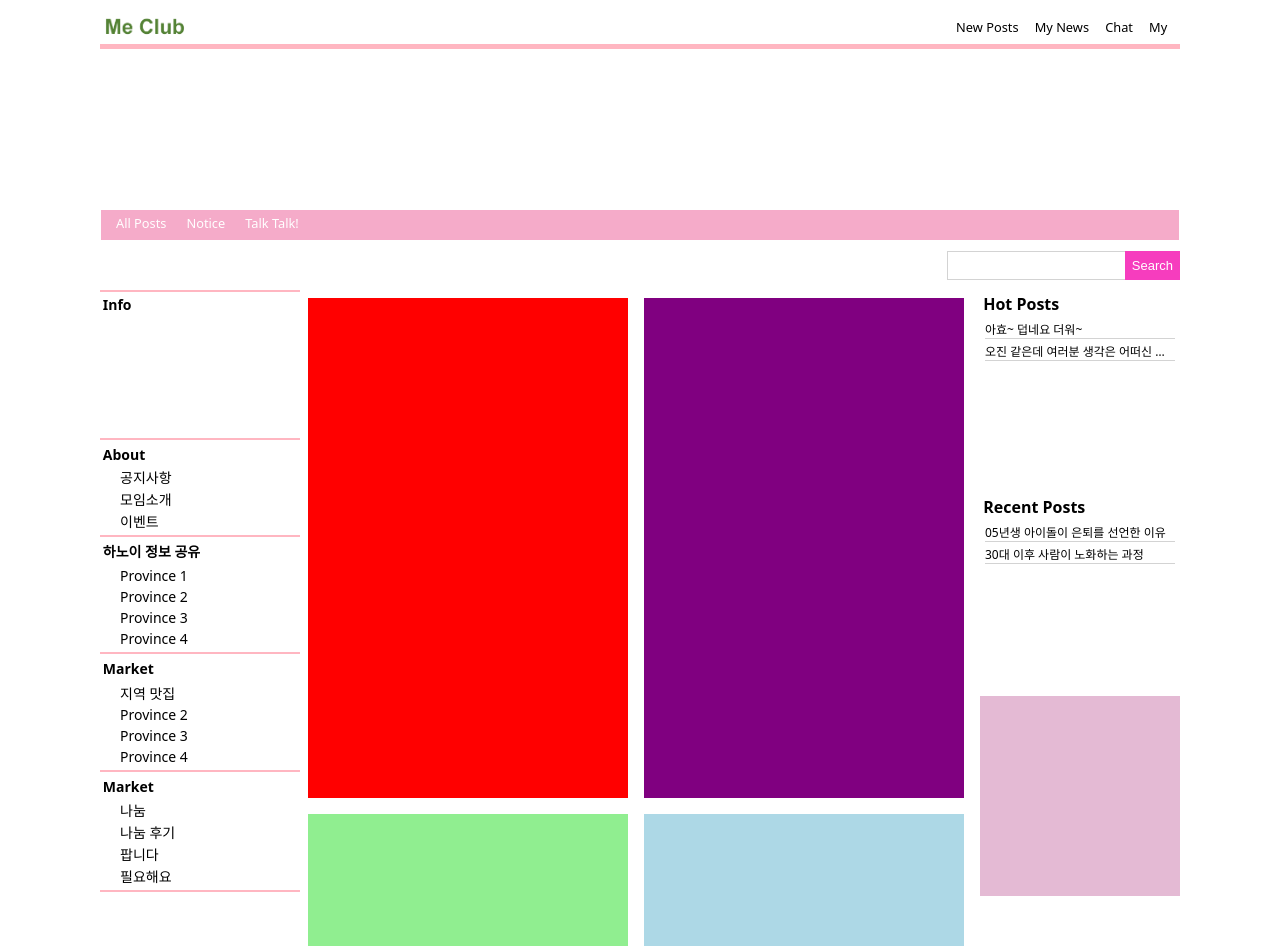
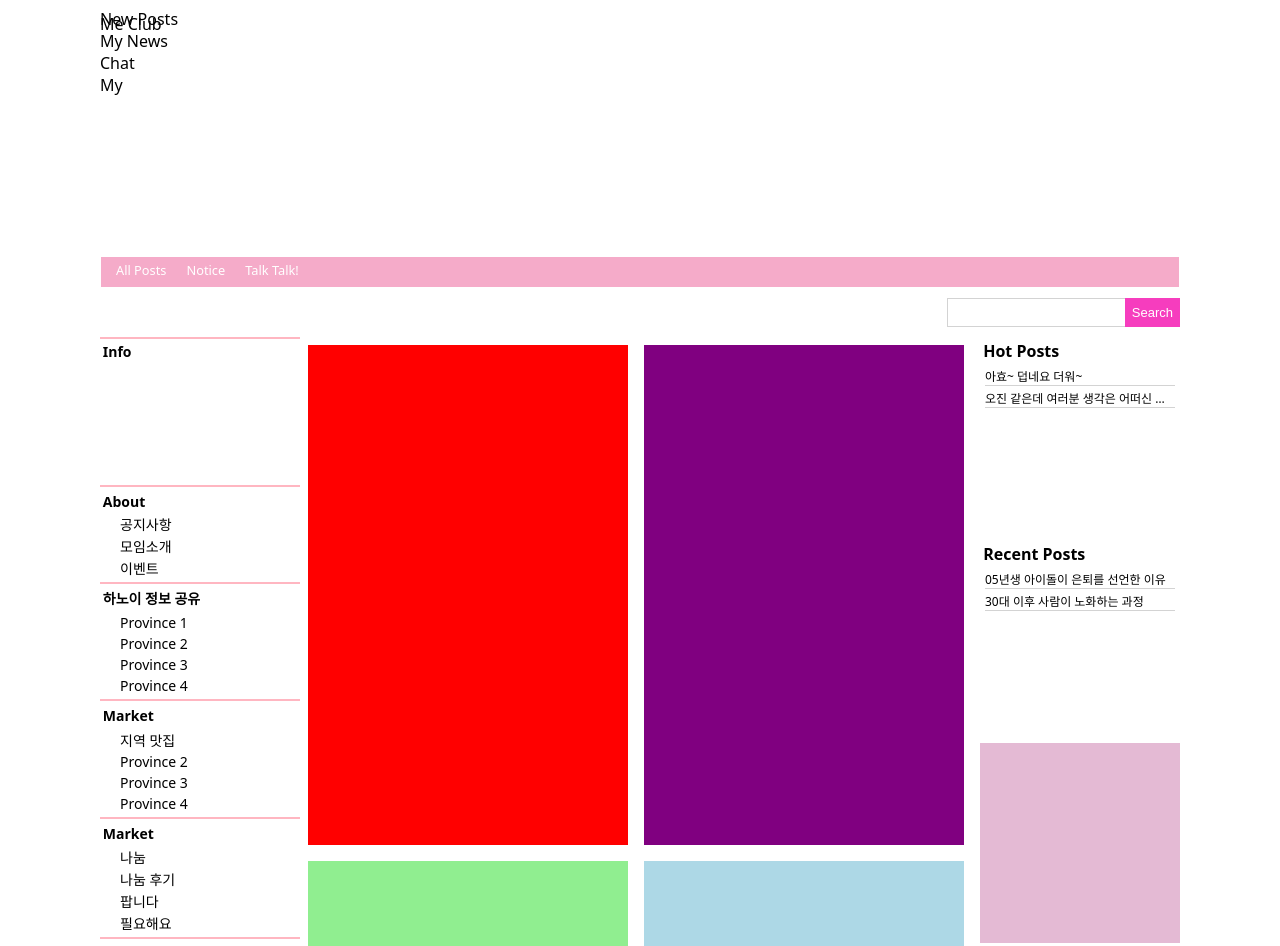
Before and after one commit to cesckyu/test2, a plain HTML site: page index.html in a window 1280 px wide. Shown: the top 946 px of the page. Drawn offline with Linux system fonts and the light colour scheme.

Commit message:
Add files via upload

```diff
--- a/index.html
+++ b/index.html
@@ -9,23 +9,21 @@
   <body>
     <div class="club-body">
 
-      <div class="top-head">
+      <div class="top-bar">
         <div class="top-logo">
-          <a class="logo" href="index.html">
-            <img src="images/logo_new.png" width="90" alt="MECLUB">
-          </a>
+          <a class="logo" href="index.html">Me Club</a>
         </div>
-        <div class="my-menu">
-          <div class="button-new-posts">
+        <div class="top-menu">
+          <div class="top-menu-button">
             <a href="#">New Posts</a>
           </div>
-          <div class="button-my-news">
+          <div class="top-menu-button">
             <a href="#">My News</a>
           </div>
-          <div class="button-chat">
+          <div class="top-menu-button">
             <a href="#">Chat</a>
           </div>
-          <div class="button-My">
+          <div class="top-menu-button">
             <a href="#">My</a>
           </div>
         </div>
```
